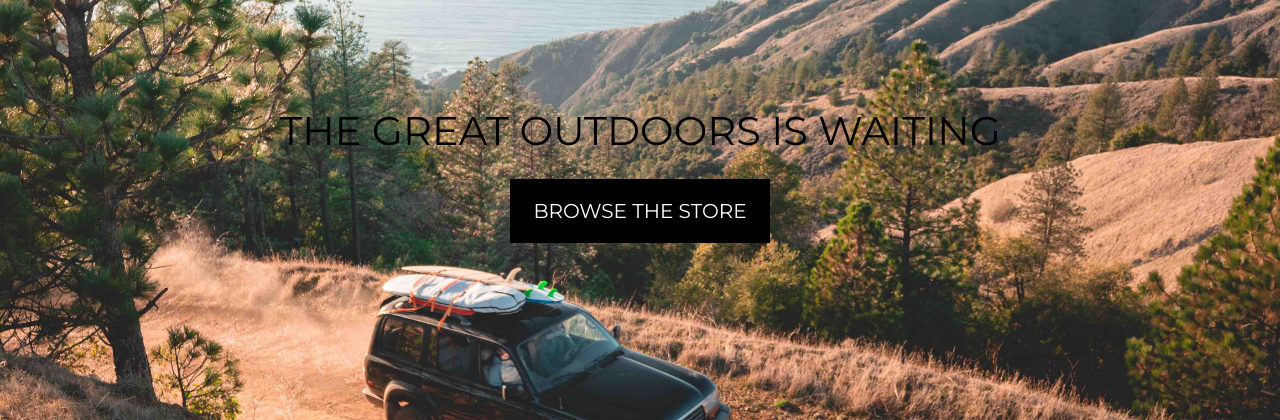
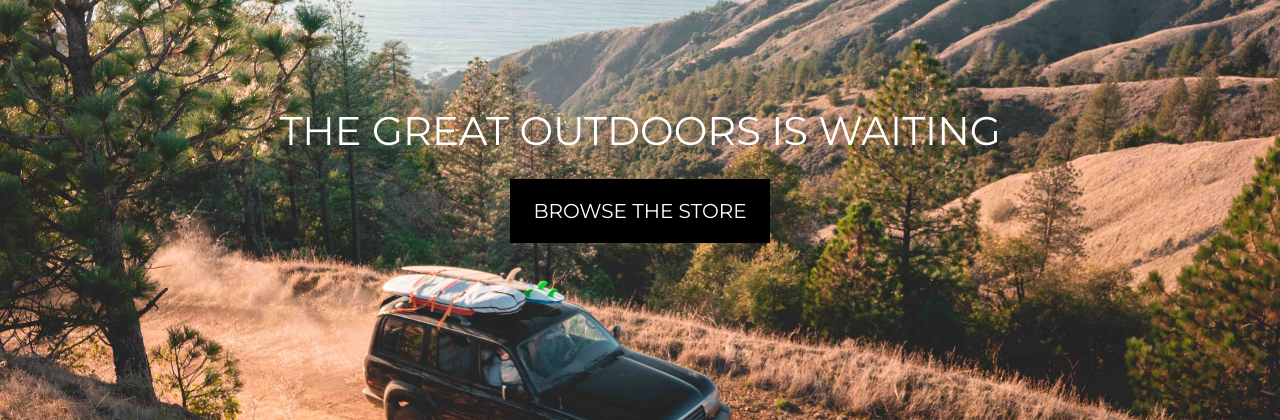
Before and after one commit to timmorrisdev/ms4-sea-and-shore-store, a Django app: page / in a window 1280 px wide. Shown: the part 259-679 px from the top of the page. Run offline with Django 3.2, Linux system fonts and the light colour scheme; data comes from the database, SQL or seed files in the repository; parts of the project's set-up code (start-up, migrations or seed data) failed here and were passed over; some libraries are stand-ins or nearby versions.

```diff
--- a/home/templates/home/index.html
+++ b/home/templates/home/index.html
@@ -19,7 +19,7 @@
         <div class="col-12 my-auto pb-5 text-center">
             <div class="my-5">
 
-                <h1 class="logo-font text-black mt-n5 mb-4">The Great Outdoors is Waiting</h1>
+                <h1 class="logo-font text-white text-shadow mt-n5 mb-4">The Great Outdoors is Waiting</h1>
 
                 <h4 class="mt-2">
                     <a href="{% url 'products' %}"
--- a/static/css/base.css
+++ b/static/css/base.css
@@ -78,6 +78,14 @@ body {
 
 .text-black {
     color: #000 !important;
+}
+
+.text-white {
+    color: #fff !important;
+}
+
+.text-shadow {
+    text-shadow: 2 2 black !important;
 }
 
 .border-black {
@@ -292,10 +300,6 @@ input[name='q']::placeholder {
     overflow: hidden;
 }
 
-/* .dropdown:hover>.dropdown-menu {
-    display: block;
-  } */
-
 .variations-table {
     border-top: none !important;
 }
```
Also changed, not shown: README.md, readme_assets/wireframes/Add review.png (added), readme_assets/wireframes/Add_Edit Product.png (added), readme_assets/wireframes/Checkout.png (added), readme_assets/wireframes/Home page.png (added), readme_assets/wireframes/Product Detail.png (added), readme_assets/wireframes/Product Page.png (added), readme_assets/wireframes/Shopping bag.png (added), readme_assets/wireframes/Wishlist.png (added), 1 other file.
